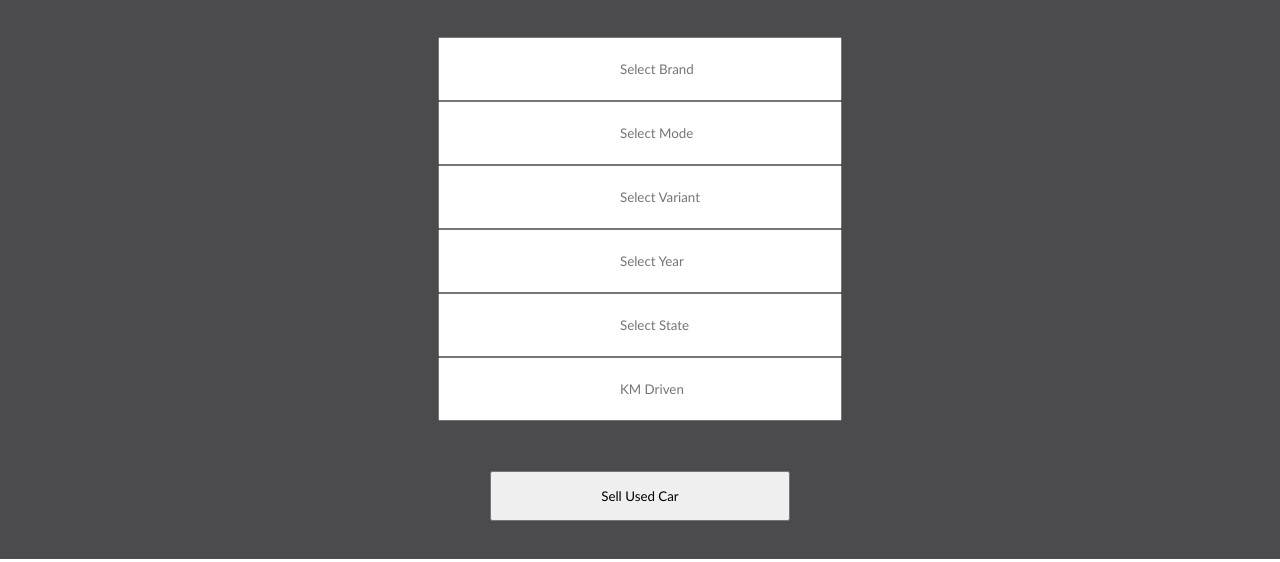
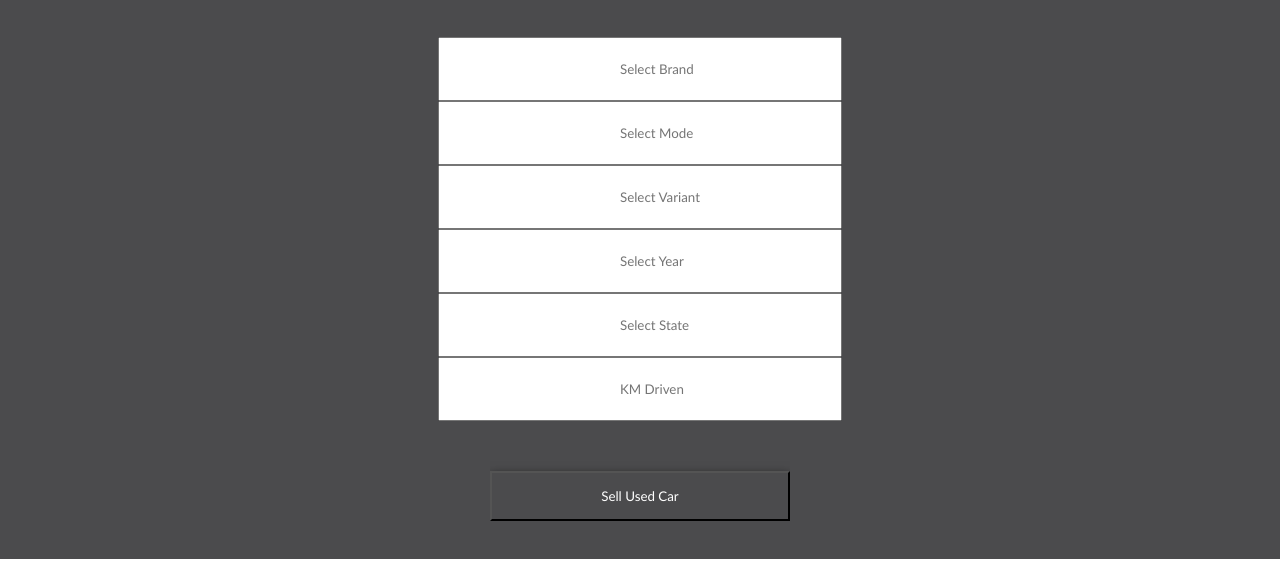
Before and after one commit to Ayaz-Ahamed-Shaik/PythonGroupRetake, a Flask app: page /sellcar in a window 1280 px wide. Shown: the part 238-800 px from the top of the page. Run offline with Flask 3, Linux system fonts and the light colour scheme.

Commit message:
boxshadow

```diff
--- a/static/css/index.css
+++ b/static/css/index.css
@@ -144,4 +144,7 @@ nav h3
     width: 300px;
     height: 50px;
     margin-top: 50px;
+    background-color: #4B4B4D;
+    color: white;
+    box-shadow: 0px 5px 10px black;
 }
```
